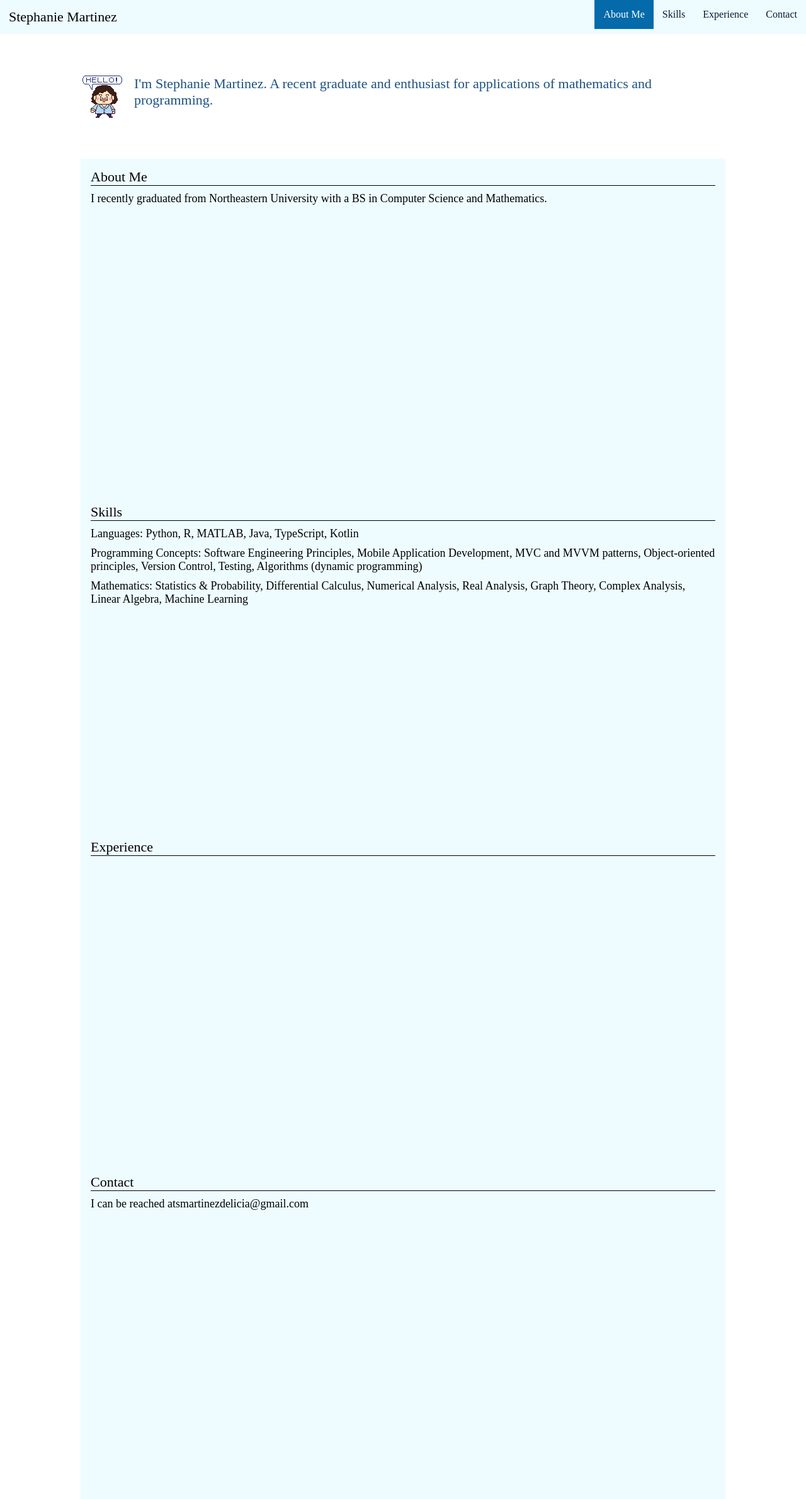
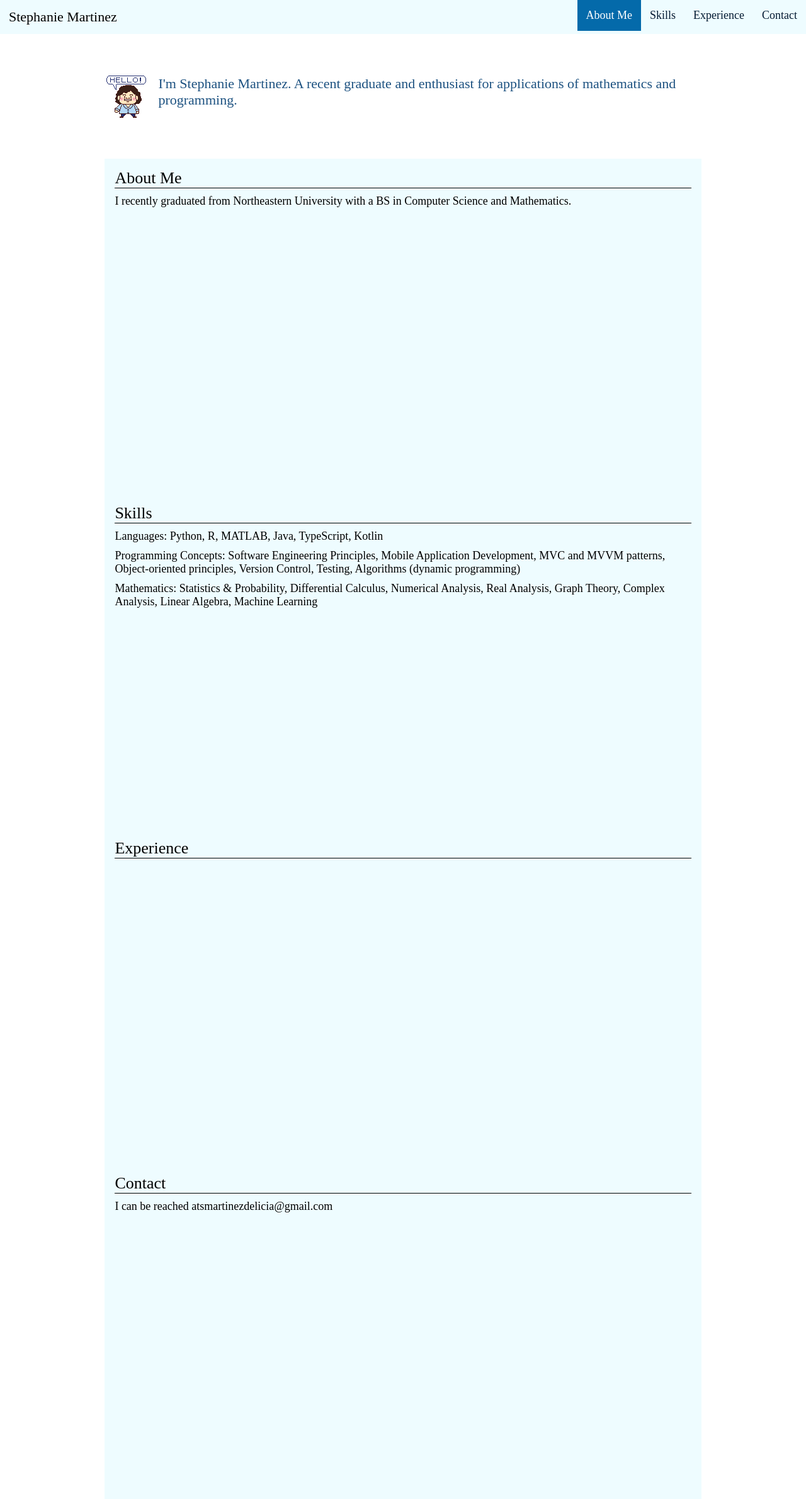
Before and after one commit to Stephanie-Delicia/stephanie-delicia.github.io, a PHP site: page / in a window 1280 px wide. Shown: the whole page at 63% size. Run offline with PHP 8.4, Linux system fonts and the light colour scheme.

Commit message:
Add files via upload

```diff
--- a/css/styles.css
+++ b/css/styles.css
@@ -48,7 +48,7 @@ body {
     display: block;
     padding: 14px;
     text-decoration: none;
-    font-size: 16px;
+    font-size: 18px;
   }
 
   /* Change the color of links on hover */
@@ -65,8 +65,8 @@ body {
 
   .content {
     padding-top: 120px;
-    margin-left: 10%;
-    margin-right: 10%;
+    margin-left: 13%;
+    margin-right: 13%;
   }
 
   .sticky {
@@ -100,7 +100,7 @@ body {
   }
 
   .generalContent header {
-    font-size: 22px;
+    font-size: 26px;
   }
 
   .generalContent content {
--- a/index.html
+++ b/index.html
@@ -29,8 +29,8 @@
 <div class="content" id="top">
     <div id="sprite"> </div>
     <div class="introContent">
-        I'm Stephanie Martinez. A recent graduate and enthusiast
-        for applications of mathematics and programming.
+        I'm Stephanie Martinez.
+        A recent graduate and enthusiast for applications of mathematics and programming.
     </div>
 
 <!--------------------- About Me page --------------------->
```
